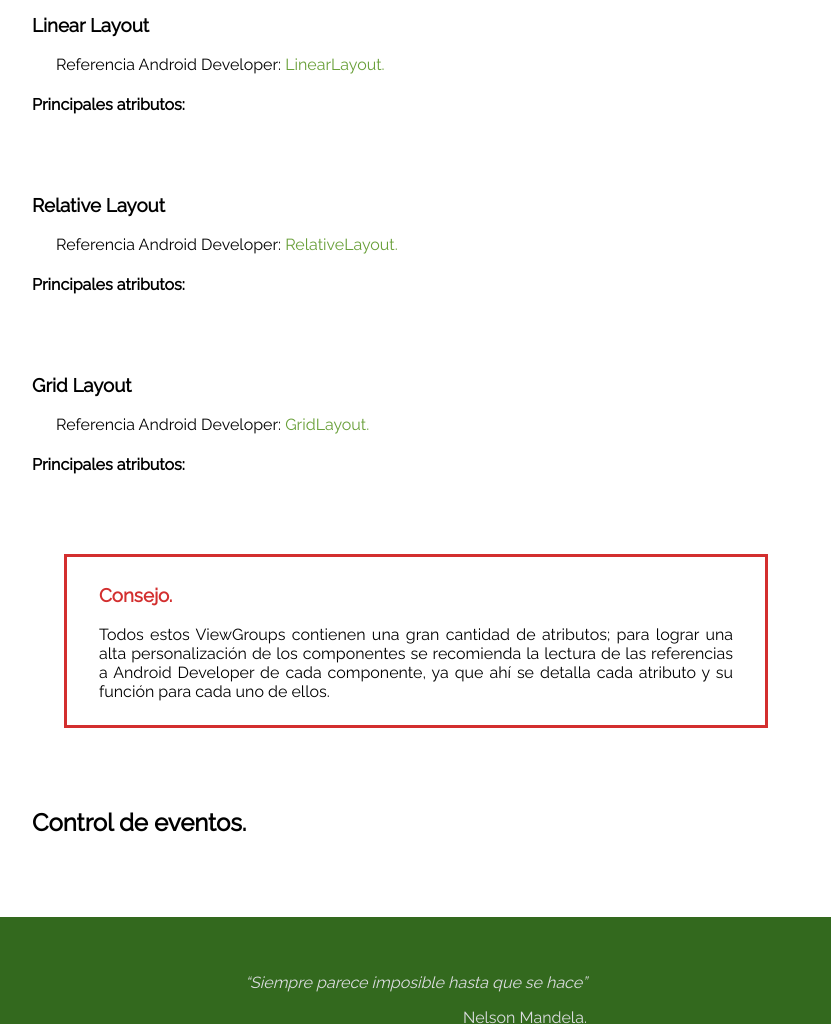
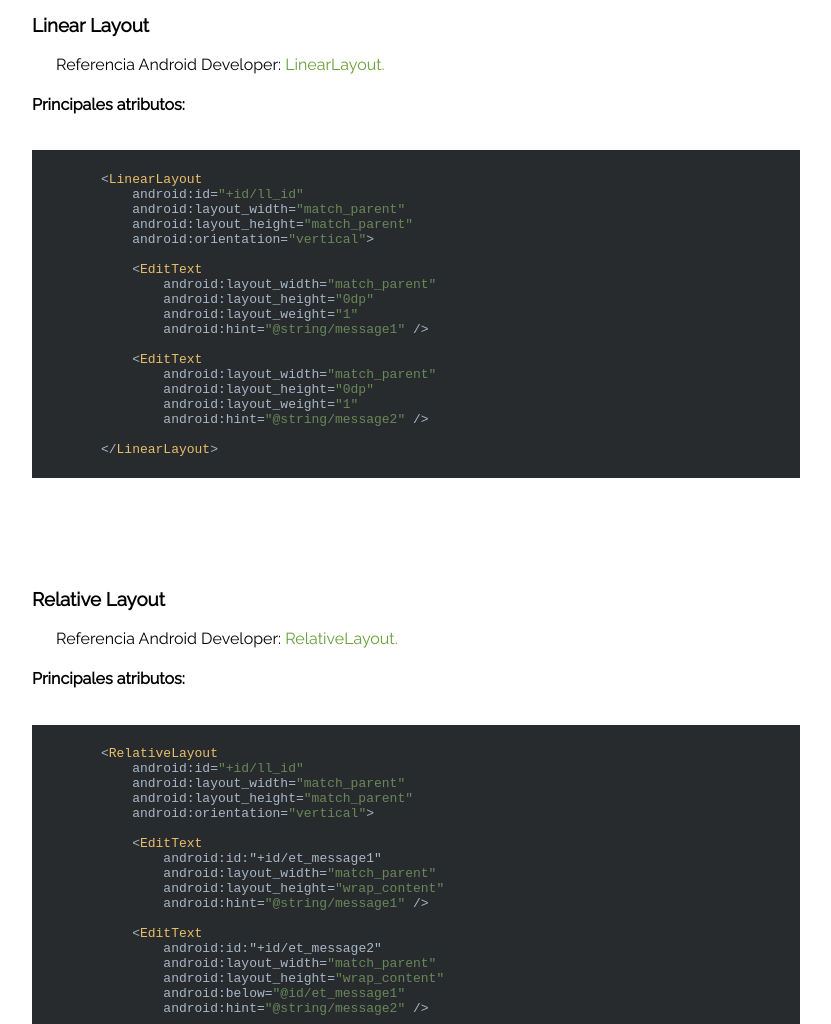
Before and after one commit to Nexxtor/Labs_PDM0119, a plain HTML site: page laboratorio_2/index.html in a window 1280 px wide. Shown: the part 4140-5164 px from the top of the page, without its empty margins (224-1055 px from the left). Drawn offline with Linux system fonts and the light colour scheme.

Commit message:
se agrego linear y relative layout

```diff
--- a/laboratorio_2/index.html
+++ b/laboratorio_2/index.html
@@ -296,6 +296,29 @@
                 </p>
 
                 <h4>Principales atributos:</h4>
+                <pre>
+                    <code class="xml">
+        &lt;LinearLayout
+            android:id=&quot;+id/ll_id&quot;
+            android:layout_width=&quot;match_parent&quot;
+            android:layout_height=&quot;match_parent&quot;
+            android:orientation=&quot;vertical&quot;&gt;
+
+            &lt;EditText
+                android:layout_width=&quot;match_parent&quot;
+                android:layout_height=&quot;0dp&quot;
+                android:layout_weight=&quot;1&quot;
+                android:hint=&quot;@string/message1&quot; /&gt;
+
+            &lt;EditText
+                android:layout_width=&quot;match_parent&quot;
+                android:layout_height=&quot;0dp&quot;
+                android:layout_weight=&quot;1&quot;
+                android:hint=&quot;@string/message2&quot; /&gt;
+
+        &lt;/LinearLayout&gt;
+                    </code>
+                </pre>
             </section>
 
             <section>
@@ -306,6 +329,38 @@
                 </p>
 
                 <h4>Principales atributos:</h4>
+                <pre>
+                    <code class="xml">
+        &lt;RelativeLayout
+            android:id=&quot;+id/ll_id&quot;
+            android:layout_width=&quot;match_parent&quot;
+            android:layout_height=&quot;match_parent&quot;
+            android:orientation=&quot;vertical&quot;&gt;
+
+            &lt;EditText
+                android:id:&quot;+id/et_message1&quot;
+                android:layout_width=&quot;match_parent&quot;
+                android:layout_height=&quot;wrap_content&quot;
+                android:hint=&quot;@string/message1&quot; /&gt;
+
+            &lt;EditText
+                android:id:&quot;+id/et_message2&quot;
+                android:layout_width=&quot;match_parent&quot;
+                android:layout_height=&quot;wrap_content&quot;
+                android:below=&quot;@id/et_message1&quot;
+                android:hint=&quot;@string/message2&quot; /&gt;
+
+            &lt;TextView
+                android:id=&quot;+id/tv_id&quot;
+                android:layout_width=&quot;wrap_content&quot;
+                android:layout_height=&quot;wrap_content&quot;
+                android:layout_toLeftOf=&quot;@id/message2&quot;
+                android:textSize=&quot;20sp&quot;
+                android:text=&quot;Programaci&oacute;n de dispositivos m&oacute;viles.&quot;/&gt;
+
+        &lt;/RelativeLayout&gt;
+                    </code>
+                </pre>
             </section>
 
             <section>
```
